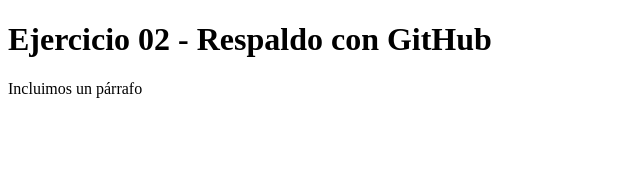
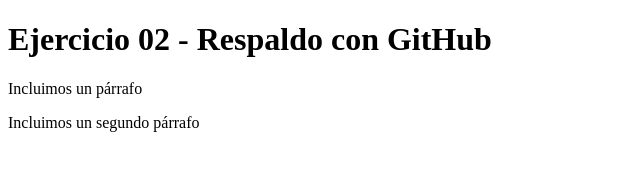
Before and after one commit to clperezp/OA_Ejercicio02_Respaldo, a plain HTML site: page index.html in a window 1280 px wide. Shown: the whole page, without its empty margins (0-640 px from the left). Drawn offline with Linux system fonts and the light colour scheme.

Commit message:
Modified index.html from cloned copy

```diff
--- a/index.html
+++ b/index.html
@@ -7,5 +7,6 @@
 <body>
 <h1>Ejercicio 02 - Respaldo con GitHub</h1>
 <p>Incluimos un párrafo</p>
+<p>Incluimos un segundo párrafo</p>
 </body>
 </html>
```
